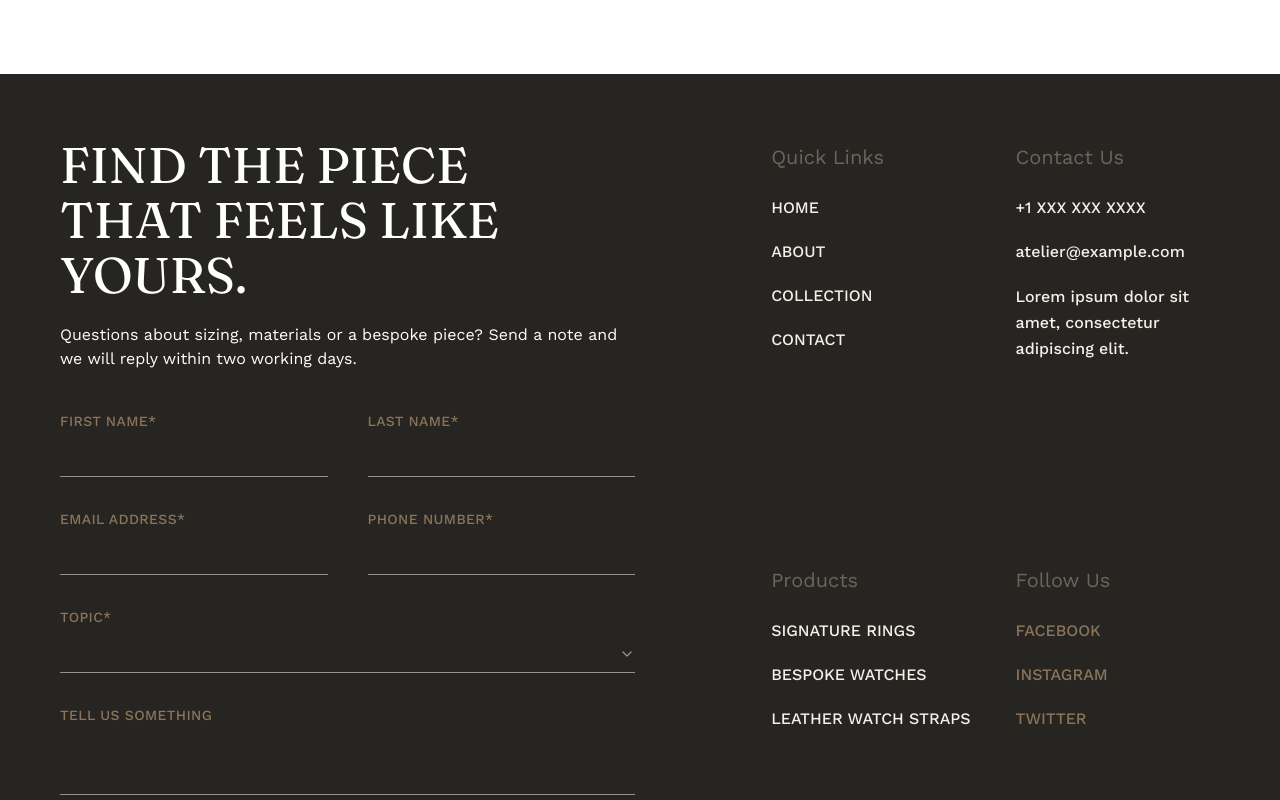
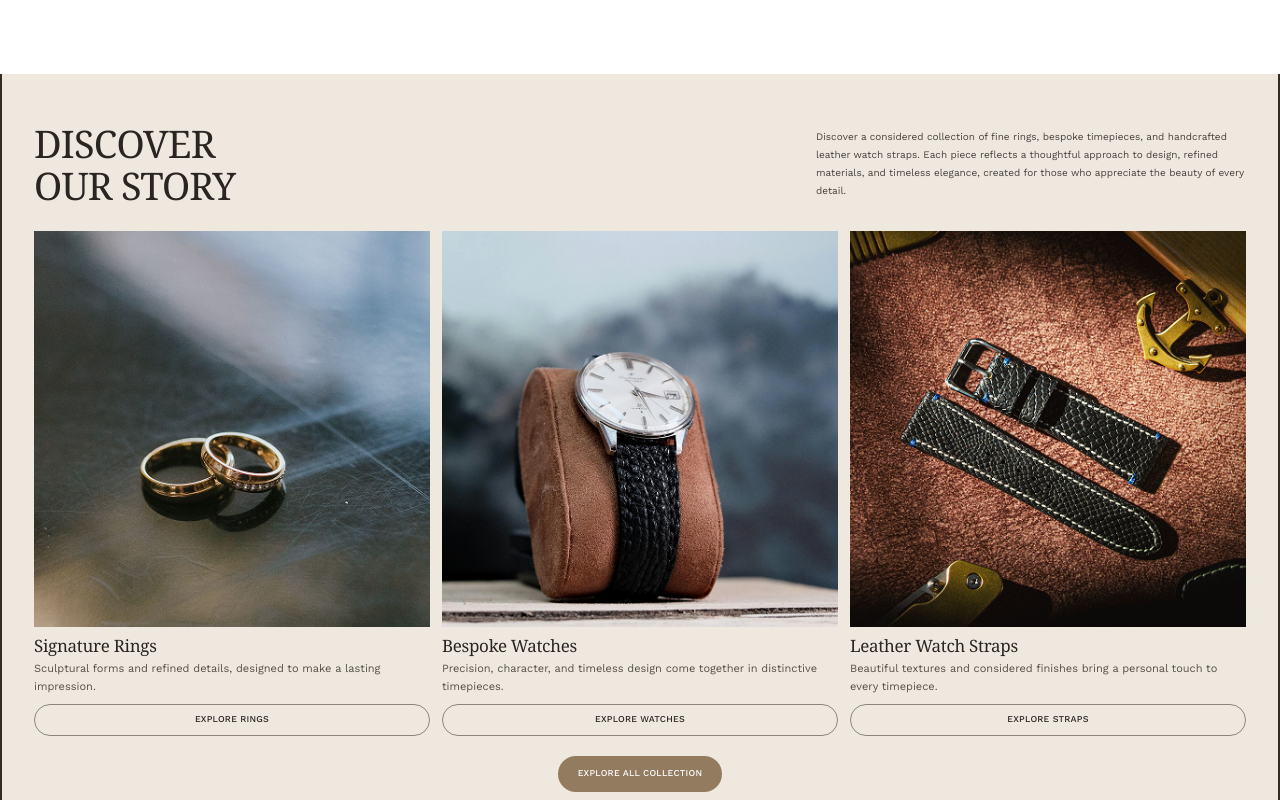
Before and after one commit to AhaanSoftwareConsulting/Atelier, a React (Vite) app: page / in a window 1280 px wide. Shown: the part 2020-2820 px from the top of the page. Built offline with nearby package versions, Linux system fonts and the light colour scheme.

Commit message:
our story

```diff
--- a/src/components/pages/home/HomeComponents.jsx
+++ b/src/components/pages/home/HomeComponents.jsx
@@ -1,12 +1,14 @@
 import React from 'react'
 import HomeBanner  from "../home/HomeBanner";
 import ArtSlider from './ArtSlider';
+import OurStory from './OurStory';
 
 const HomeComponents = () => {
   return (
     <div>
       <HomeBanner/>
       <ArtSlider/>
+      <OurStory/>
     </div>
   )
 }
--- /dev/null
+++ b/src/components/pages/home/OurStory.jsx
@@ -0,0 +1,110 @@
+import card1 from '../../../assets/card1.png';
+import card2 from '../../../assets/card2.png';
+import card3 from '../../../assets/card3.png';
+const collections = [
+  {
+    id: 1,
+    title: "Signature Rings",
+    description:
+      "Sculptural forms and refined details, designed to make a lasting impression.",
+    buttonText: "EXPLORE RINGS",
+    href: "#rings",
+    image: card1,
+    imageAlt: "Gold signature rings on a dark reflective surface",
+  },
+  {
+    id: 2,
+    title: "Bespoke Watches",
+    description:
+      "Precision, character, and timeless design come together in distinctive timepieces.",
+    buttonText: "EXPLORE WATCHES",
+    href: "#watches",
+    image: card2,
+    imageAlt: "Elegant wristwatch with a brown leather strap",
+  },
+  {
+    id: 3,
+    title: "Leather Watch Straps",
+    description:
+      "Beautiful textures and considered finishes bring a personal touch to every timepiece.",
+    buttonText: "EXPLORE STRAPS",
+    href: "#straps",
+    image: card3,
+    imageAlt: "Crafted leather watch straps on a work surface",
+  },
+];
+
+export default function OurStory() {
+  return (
+    <section
+      id="about"
+      className="border-x-2 border-[#332d27] bg-[#eee8df] px-5 py-12 text-[#292622] sm:px-8 sm:py-14 lg:px-8 lg:py-12"
+    >
+      <div className="mx-auto max-w-[1440px]">
+        {/* Introduction */}
+        <div className="mb-6 grid grid-cols-1 items-center gap-5 md:grid-cols-2 md:gap-10 lg:gap-16">
+          <h2 className="font-serif text-[32px] font-normal uppercase leading-[1.12] tracking-[-0.8px] sm:text-[38px]">
+            Discover
+            <br />
+            Our Story
+          </h2>
+
+          <p className="max-w-[430px] text-[11px] leading-[1.8] text-[#48433d] md:justify-self-end md:text-[10px]">
+            Discover a considered collection of fine rings, bespoke
+            timepieces, and handcrafted leather watch straps. Each
+            piece reflects a thoughtful approach to design, refined
+            materials, and timeless elegance, created for those who
+            appreciate the beauty of every detail.
+          </p>
+        </div>
+
+        {/* Collection cards */}
+        <div className="grid grid-cols-1 gap-6 sm:grid-cols-2 lg:grid-cols-3 lg:gap-3">
+          {collections.map((item) => (
+            <article key={item.id} className="min-w-0">
+              <a
+                href={item.href}
+                aria-label={`Discover ${item.title}`}
+                className="group block overflow-hidden"
+              >
+                <div className="aspect-square overflow-hidden">
+                  <img
+                    src={item.image}
+                    alt={item.imageAlt}
+                    loading="lazy"
+                    className="h-full w-full object-cover transition-transform duration-700 ease-out group-hover:scale-[1.04]"
+                  />
+                </div>
+              </a>
+
+              <h3 className="mt-2 font-serif text-[19px] font-normal leading-tight tracking-[-0.3px] sm:text-[17px]">
+                {item.title}
+              </h3>
+
+              <p className="mt-1 min-h-[34px] text-[11px] leading-[1.65] text-[#575149]">
+                {item.description}
+              </p>
+
+              <a
+                href={item.href}
+                className="mt-2 flex min-h-[32px] w-full items-center justify-center rounded-full border border-[#8d857a] px-4 py-2 text-center text-[9px] font-medium tracking-wide transition-all duration-300 hover:border-[#8d765a] hover:bg-[#8d765a] hover:text-white"
+              >
+                {item.buttonText}
+              </a>
+            </article>
+          ))}
+        </div>
+
+        {/* Explore all collections */}
+        <div className="mt-5 flex justify-center">
+          <a
+            href="#collection"
+            className="inline-flex min-h-[36px] items-center justify-center rounded-full bg-[#927b5e] px-5 py-2.5 text-[9px] font-medium tracking-wide text-white transition-colors duration-300 hover:bg-[#725b40]"
+          >
+            EXPLORE ALL COLLECTION
+          </a>
+        </div>
+      </div>
+    </section>
+  );
+}
```
